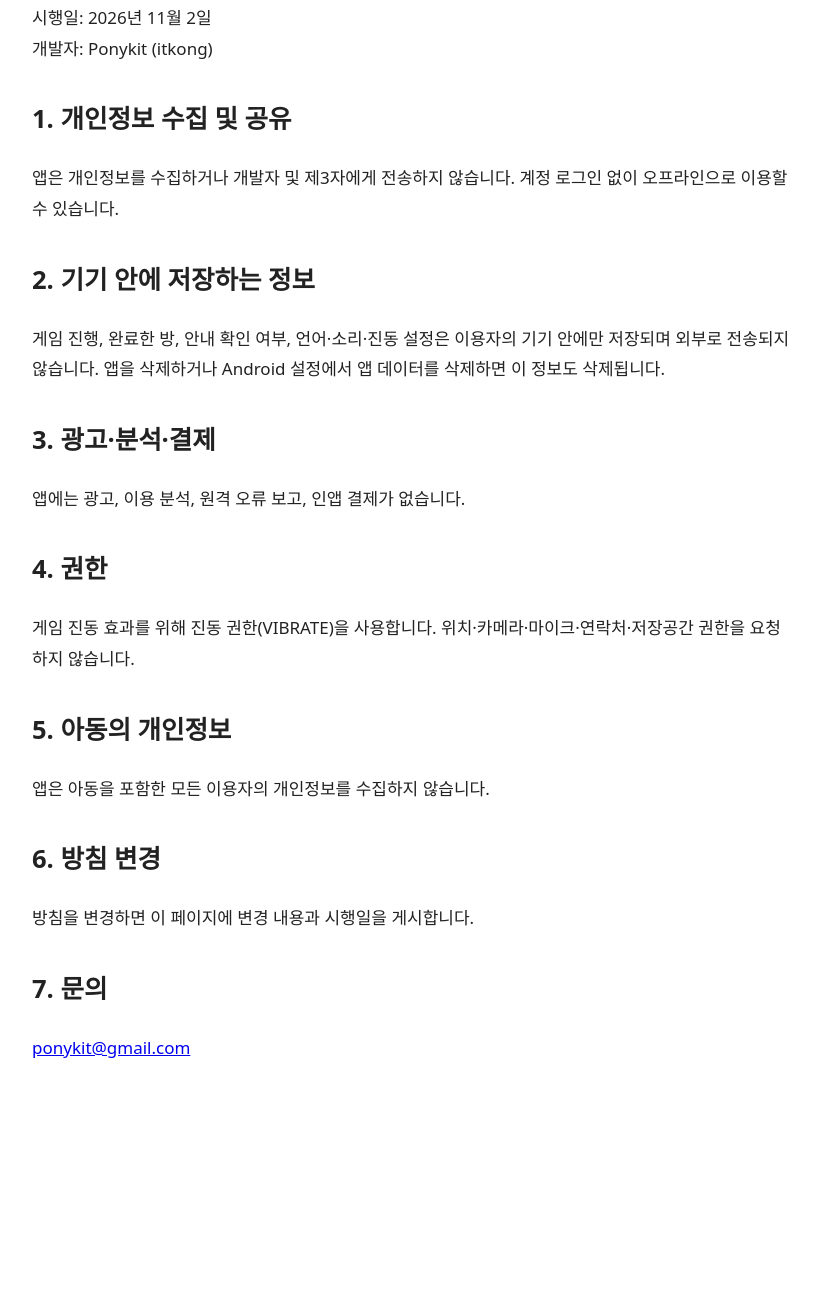
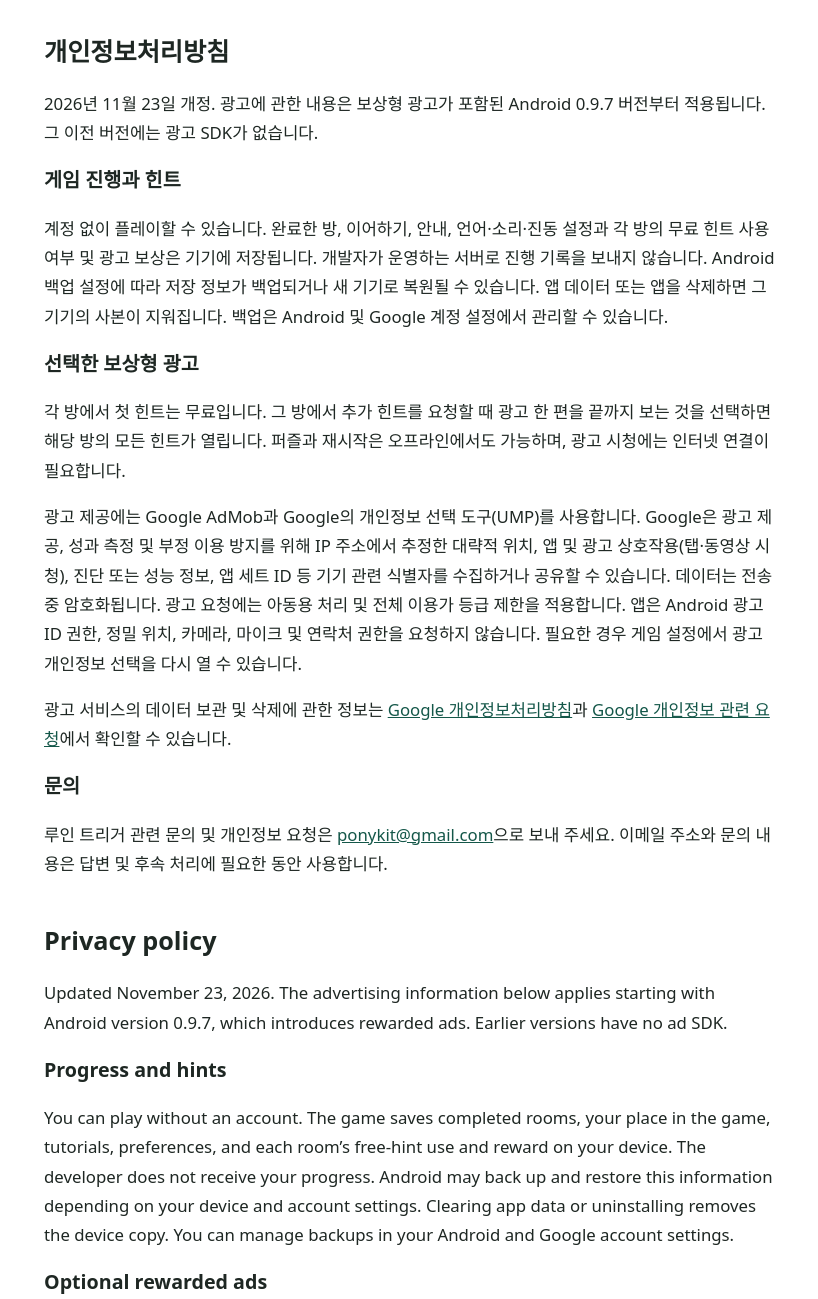
Before and after one commit to ponykit/ponykit.github.io, a plain HTML site: page ruin-trigger/privacy/index.html in a window 1280 px wide. Shown: the part 156-1455 px from the top of the page, without its empty margins (228-1046 px from the left). Before the commit the page ends 1268 px from the top, so only its background shows below. Drawn offline with Linux system fonts and the light colour scheme.

Commit message:
Publish bilingual Ruin Trigger privacy terms for optional rewarded hints

```diff
--- a/ruin-trigger/privacy/index.html
+++ b/ruin-trigger/privacy/index.html
@@ -1 +1,20 @@
-<!doctype html><html lang="ko"><meta charset="utf-8"><meta name="viewport" content="width=device-width,initial-scale=1"><title>Ruin Trigger 개인정보처리방침</title><style>body{max-width:760px;margin:48px auto;padding:0 24px;font:17px/1.8 system-ui;color:#222}h1{line-height:1.3}h2{margin-top:32px}</style><h1>루인 트리거: 유적 탈출 퍼즐<br>Ruin Trigger 개인정보처리방침</h1><p>시행일: 2026년 11월 2일<br>개발자: Ponykit (itkong)</p><h2>1. 개인정보 수집 및 공유</h2><p>앱은 개인정보를 수집하거나 개발자 및 제3자에게 전송하지 않습니다. 계정 로그인 없이 오프라인으로 이용할 수 있습니다.</p><h2>2. 기기 안에 저장하는 정보</h2><p>게임 진행, 완료한 방, 안내 확인 여부, 언어·소리·진동 설정은 이용자의 기기 안에만 저장되며 외부로 전송되지 않습니다. 앱을 삭제하거나 Android 설정에서 앱 데이터를 삭제하면 이 정보도 삭제됩니다.</p><h2>3. 광고·분석·결제</h2><p>앱에는 광고, 이용 분석, 원격 오류 보고, 인앱 결제가 없습니다.</p><h2>4. 권한</h2><p>게임 진동 효과를 위해 진동 권한(VIBRATE)을 사용합니다. 위치·카메라·마이크·연락처·저장공간 권한을 요청하지 않습니다.</p><h2>5. 아동의 개인정보</h2><p>앱은 아동을 포함한 모든 이용자의 개인정보를 수집하지 않습니다.</p><h2>6. 방침 변경</h2><p>방침을 변경하면 이 페이지에 변경 내용과 시행일을 게시합니다.</p><h2>7. 문의</h2><p><a href="mailto:ponykit@gmail.com">ponykit@gmail.com</a></p></html>
+<!doctype html>
+<html lang="ko">
+<head><meta charset="utf-8"><meta name="viewport" content="width=device-width,initial-scale=1">
+<title>루인 트리거 개인정보처리방침 · Ruin Trigger Privacy Policy</title>
+<style>body{max-width:46rem;margin:3rem auto;padding:0 1.35rem;font:1.05rem/1.75 system-ui,sans-serif;color:#1e2723}h1,h2,h3{line-height:1.35}h2{margin-top:2.8rem}a{color:#145749}nav a{margin-right:1.5rem}section{scroll-margin-top:1rem}</style></head>
+<body><main>
+<h1>루인 트리거 · Ruin Trigger</h1><nav aria-label="Language"><a href="#ko">한국어</a><a href="#en" lang="en">English</a></nav>
+<section id="ko"><h2>개인정보처리방침</h2><p>2026년 11월 23일 개정. 광고에 관한 내용은 보상형 광고가 포함된 Android 0.9.7 버전부터 적용됩니다. 그 이전 버전에는 광고 SDK가 없습니다.</p>
+<h3>게임 진행과 힌트</h3><p>계정 없이 플레이할 수 있습니다. 완료한 방, 이어하기, 안내, 언어·소리·진동 설정과 각 방의 무료 힌트 사용 여부 및 광고 보상은 기기에 저장됩니다. 개발자가 운영하는 서버로 진행 기록을 보내지 않습니다. Android 백업 설정에 따라 저장 정보가 백업되거나 새 기기로 복원될 수 있습니다. 앱 데이터 또는 앱을 삭제하면 그 기기의 사본이 지워집니다. 백업은 Android 및 Google 계정 설정에서 관리할 수 있습니다.</p>
+<h3>선택한 보상형 광고</h3><p>각 방에서 첫 힌트는 무료입니다. 그 방에서 추가 힌트를 요청할 때 광고 한 편을 끝까지 보는 것을 선택하면 해당 방의 모든 힌트가 열립니다. 퍼즐과 재시작은 오프라인에서도 가능하며, 광고 시청에는 인터넷 연결이 필요합니다.</p>
+<p>광고 제공에는 Google AdMob과 Google의 개인정보 선택 도구(UMP)를 사용합니다. Google은 광고 제공, 성과 측정 및 부정 이용 방지를 위해 IP 주소에서 추정한 대략적 위치, 앱 및 광고 상호작용(탭·동영상 시청), 진단 또는 성능 정보, 앱 세트 ID 등 기기 관련 식별자를 수집하거나 공유할 수 있습니다. 데이터는 전송 중 암호화됩니다. 광고 요청에는 아동용 처리 및 전체 이용가 등급 제한을 적용합니다. 앱은 Android 광고 ID 권한, 정밀 위치, 카메라, 마이크 및 연락처 권한을 요청하지 않습니다. 필요한 경우 게임 설정에서 광고 개인정보 선택을 다시 열 수 있습니다.</p>
+<p>광고 서비스의 데이터 보관 및 삭제에 관한 정보는 <a href="https://policies.google.com/privacy?hl=ko">Google 개인정보처리방침</a>과 <a href="https://support.google.com/policies/answer/9581826?hl=ko">Google 개인정보 관련 요청</a>에서 확인할 수 있습니다.</p>
+<h3>문의</h3><p>루인 트리거 관련 문의 및 개인정보 요청은 <a href="mailto:ponykit@gmail.com">ponykit@gmail.com</a>으로 보내 주세요. 이메일 주소와 문의 내용은 답변 및 후속 처리에 필요한 동안 사용합니다.</p></section>
+<section id="en" lang="en"><h2>Privacy policy</h2><p>Updated November 23, 2026. The advertising information below applies starting with Android version 0.9.7, which introduces rewarded ads. Earlier versions have no ad SDK.</p>
+<h3>Progress and hints</h3><p>You can play without an account. The game saves completed rooms, your place in the game, tutorials, preferences, and each room’s free-hint use and reward on your device. The developer does not receive your progress. Android may back up and restore this information depending on your device and account settings. Clearing app data or uninstalling removes the device copy. You can manage backups in your Android and Google account settings.</p>
+<h3>Optional rewarded ads</h3><p>The first hint in each room is free. For further hints you can choose to finish one ad to unlock all hints for that room. The puzzles and retries work offline. Ads require an internet connection.</p>
+<p>The game uses Google AdMob and Google’s User Messaging Platform. To deliver and measure ads and help prevent fraud, Google may collect or share approximate location inferred from an IP address, app and ad interactions such as taps and video views, diagnostics and performance data, and device-related identifiers such as the app set ID. Data is encrypted in transit. Ad requests use child-directed treatment and the general-audience content rating. The app does not request the Android advertising ID permission, precise location, camera, microphone or contacts. Where required, you can reopen ad privacy choices in game settings.</p>
+<p>For Google’s retention and deletion practices, see the <a href="https://policies.google.com/privacy?hl=en">Google Privacy Policy</a> and <a href="https://support.google.com/policies/answer/9581826?hl=en">Google privacy requests</a>.</p>
+<h3>Contact</h3><p>For questions or privacy requests about Ruin Trigger, email <a href="mailto:ponykit@gmail.com">ponykit@gmail.com</a>. We use your email address and message as needed to respond and follow up.</p></section>
+</main></body></html>
```
